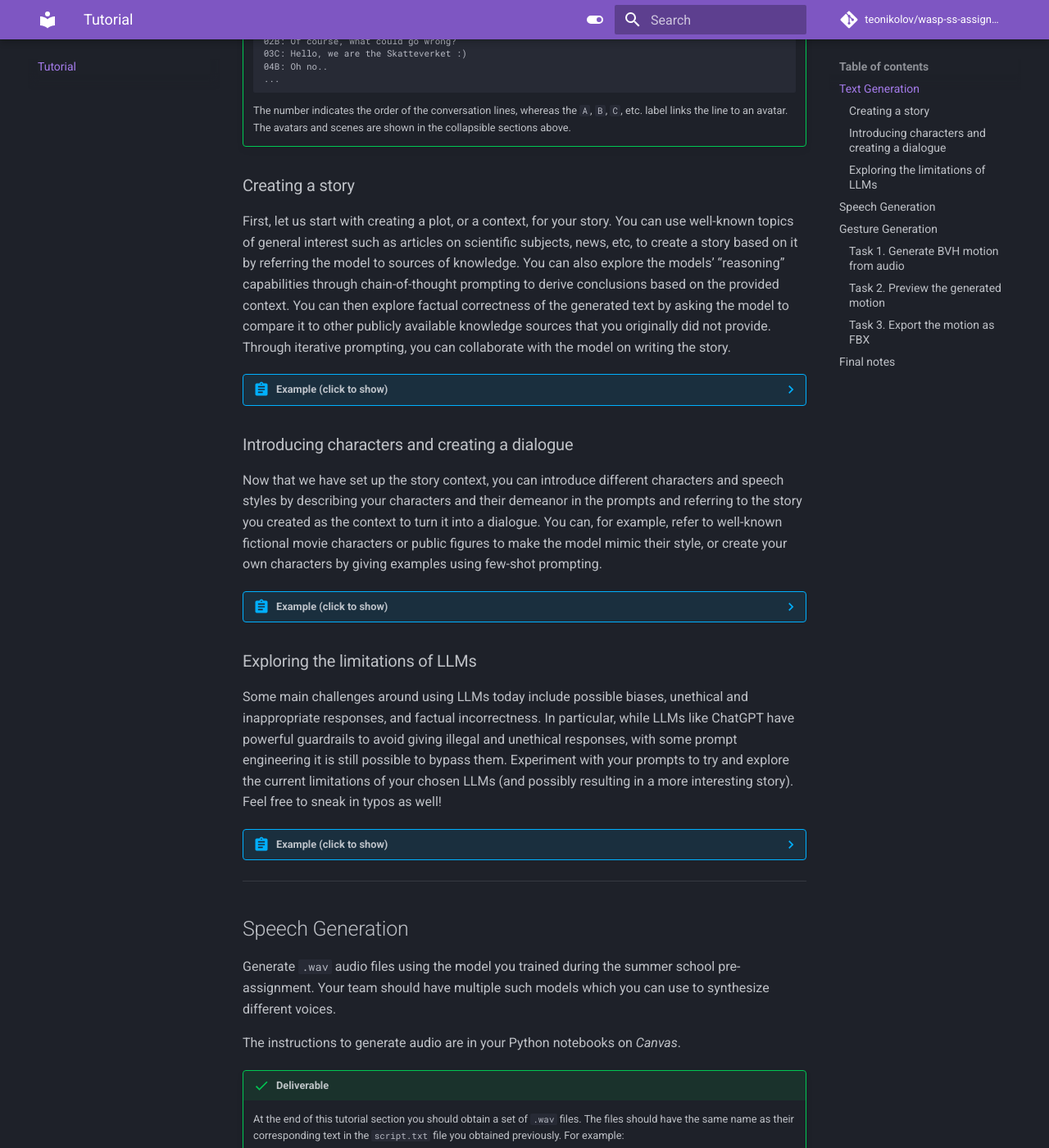
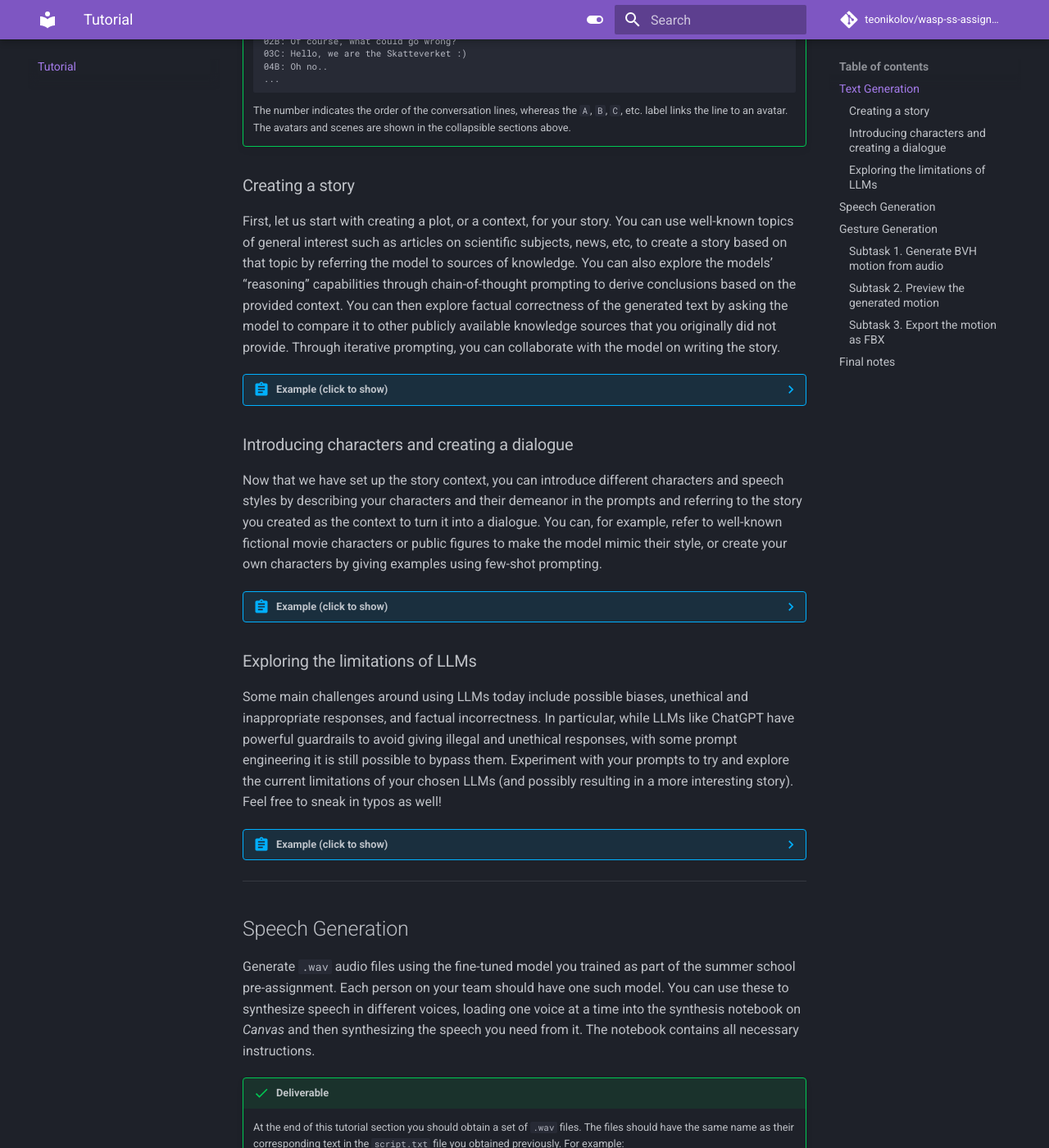
Before and after one commit to TeoNikolov/wasp-ss-assignment, an MkDocs documentation site: the page built from docs/tutorial.md, in a window 1280 px wide and 1400 px high, scrolled down 911 px. Shown: the whole window at 82% size. Built offline with MkDocs 1.6.1 and Material for MkDocs 9.7.7, drawn with Linux system fonts in a browser that asks for light colours; comment, search, counter and statistics services are not loaded; some of the changed text lies outside the part shown.

Commit message:
Update tutorial.md

````diff
--- a/docs/tutorial.md
+++ b/docs/tutorial.md
@@ -62,7 +62,7 @@ Your story will involve a combination of the following avatars and one scene:
 
 ### Creating a story
 
-First, let us start with creating a plot, or a context, for your story. You can use well-known topics of general interest such as articles on scientific subjects, news, etc, to create a story based on it by referring the model to sources of knowledge. You can also explore the models’ “reasoning” capabilities through chain-of-thought prompting to derive conclusions based on the provided context. You can then explore factual correctness of the generated text by asking the model to compare it to other publicly available knowledge sources that you originally did not provide. Through iterative prompting, you can collaborate with the model on writing the story.
+First, let us start with creating a plot, or a context, for your story. You can use well-known topics of general interest such as articles on scientific subjects, news, etc, to create a story based on that topic by referring the model to sources of knowledge. You can also explore the models’ “reasoning” capabilities through chain-of-thought prompting to derive conclusions based on the provided context. You can then explore factual correctness of the generated text by asking the model to compare it to other publicly available knowledge sources that you originally did not provide. Through iterative prompting, you can collaborate with the model on writing the story.
 
 ??? abstract "Example (click to show)"
 
@@ -142,9 +142,7 @@ Some main challenges around using LLMs today include possible biases, unethical
 
 ## Speech Generation
 
-Generate `.wav` audio files using the model you trained during the summer school pre-assignment. Your team should have multiple such models which you can use to synthesize different voices.
-
-The instructions to generate audio are in your Python notebooks on *Canvas*.
+Generate `.wav` audio files using the fine-tuned model you trained as part of the summer school pre-assignment. Each person on your team should have one such model. You can use these to synthesize speech in different voices, loading one voice at a time into the synthesis notebook on *Canvas* and then synthesizing the speech you need from it. The notebook contains all necessary instructions.
 
 !!! success "Deliverable"
 
@@ -186,7 +184,7 @@ We'll use web servers hosted by WASP to generate gestures. If you're interested
     04B.fbx
     ```
 
-### Task 1. Generate BVH motion from audio
+### Subtask 1. Generate BVH motion from audio
 
 Your first task is to use the ZeroEGGS AI model to create gestures from audio files, which could be synthetic, your voice, or any online audio. Consider the following:
 
@@ -203,7 +201,7 @@ Your first task is to use the ZeroEGGS AI model to create gestures from audio fi
     1. Set a seed. Different seeds will randomize the result.
     1. Click `Download (BVH)` to generate and save the `.bvh` file.
 
-### Task 2. Preview the generated motion
+### Subtask 2. Preview the generated motion
 
 This task involves previewing the animations you generated. With the web-based solution, this is straightforward. Be patient, as creating the preview video might take some time.
 
@@ -213,7 +211,7 @@ This task involves previewing the animations you generated. With the web-based s
     1. Upload the generated `.bvh` motion file and its corresponding `.wav` audio file.
     1. Click `Download (MP4)` to create and save the preview video.
 
-### Task 3. Export the motion as FBX
+### Subtask 3. Export the motion as FBX
 
 The final task is to convert the `.bvh` motion file to `.fbx` format, which is required for use in Unreal Engine. You'll use the `.bvh` file generated earlier in this step.
 
````
